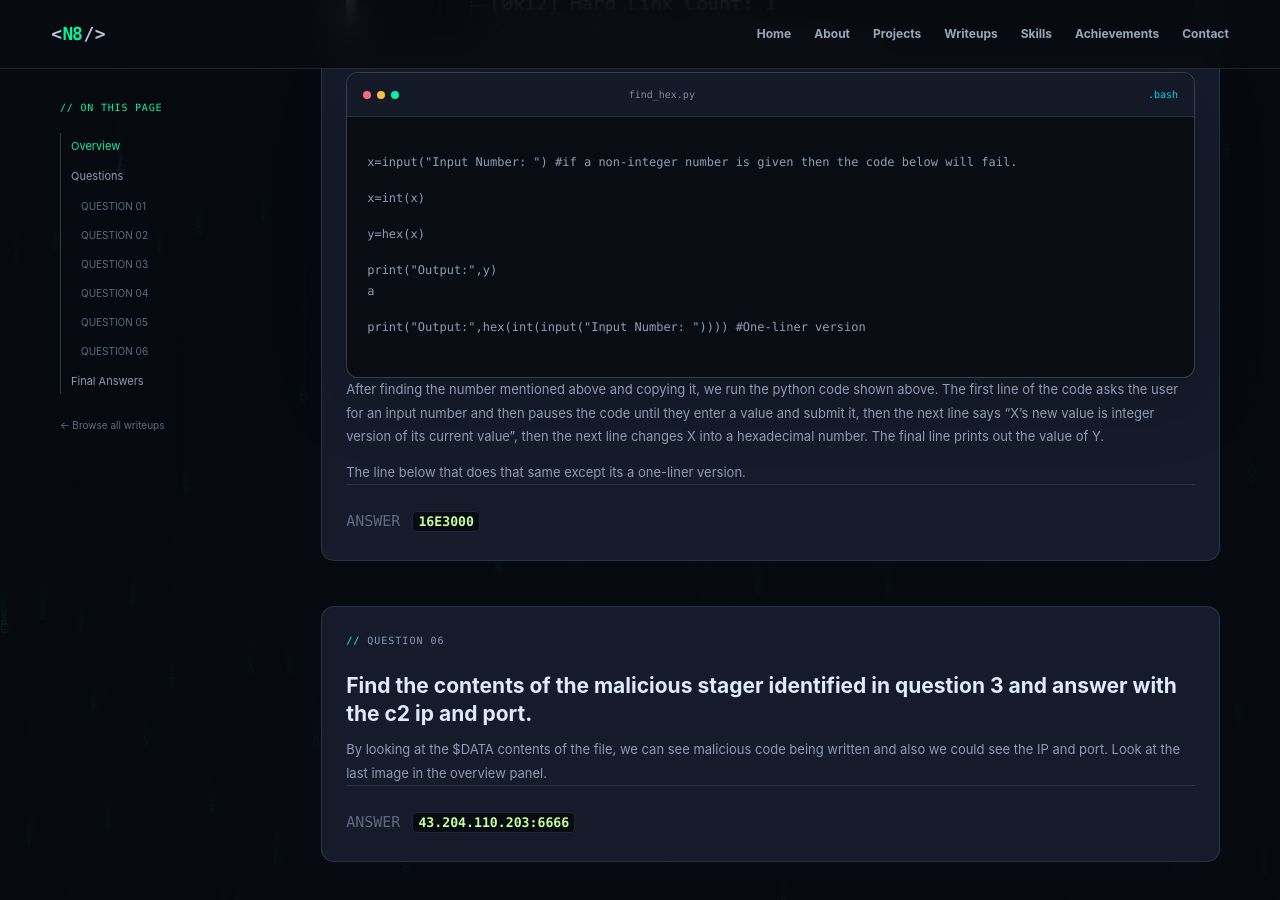
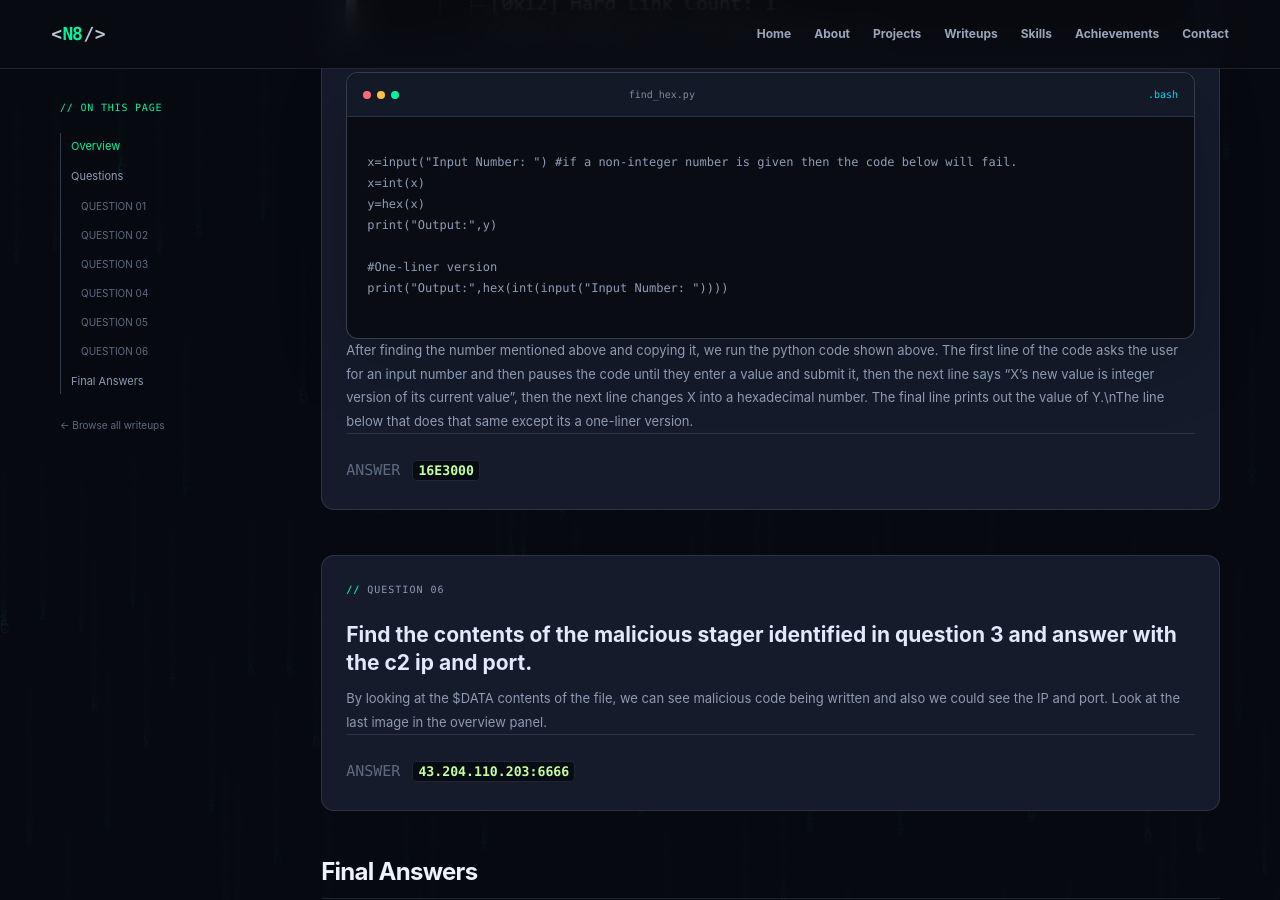
Before and after one commit to Ningen820/Ningen820.github.io, a Jekyll site: the page built from _writeups/bft.md, in a window 1280 px wide and 900 px high, scrolled down 4776 px. Built offline with Jekyll 4.4.1, drawn with Linux system fonts in a browser that asks for light colours.

Commit message:
Update bft.md

```diff
--- a/_writeups/bft.md
+++ b/_writeups/bft.md
@@ -73,16 +73,9 @@
     images:
       - "/assets/images/writeups/bft/hexoffset.png"
     terminal_title: "find_hex.py"
-    terminal_output1: "x=input(\"Input Number: \") #if a non-integer number is given then the code below will fail."
-    terminal_output2: "x=int(x)"
-    terminal_output3: "y=hex(x)"
-    terminal_output4: "print(\"Output:\",y)\n a"
-    terminal_output5: ""
-    terminal_output6: "print(\"Output:\",hex(int(input(\"Input Number: \"))))  #One-liner version"
+    terminal_output1: "x=input(\"Input Number: \") #if a non-integer number is given then the code below will fail.\nx=int(x)\n y=hex(x)\nprint(\"Output:\",y)\n\n#One-liner version\nprint(\"Output:\",hex(int(input(\"Input Number: \"))))"
     explanation3: |
-                  After finding the number mentioned above and copying it, we run the python code shown above. The first line of the code asks the user for an input number and then pauses the code until they enter a value and submit it, then the next line says "X's new value is integer version of its current value", then the next line changes X into a hexadecimal number. The final line prints out the value of Y.
-
-                  The line below that does that same except its a one-liner version.
+                  After finding the number mentioned above and copying it, we run the python code shown above. The first line of the code asks the user for an input number and then pauses the code until they enter a value and submit it, then the next line says "X's new value is integer version of its current value", then the next line changes X into a hexadecimal number. The final line prints out the value of Y.\nThe line below that does that same except its a one-liner version.
   card6:
     card_title: "question 06"
     question: "Find the contents of the malicious stager identified in question 3 and answer with the c2 ip and port."
```
